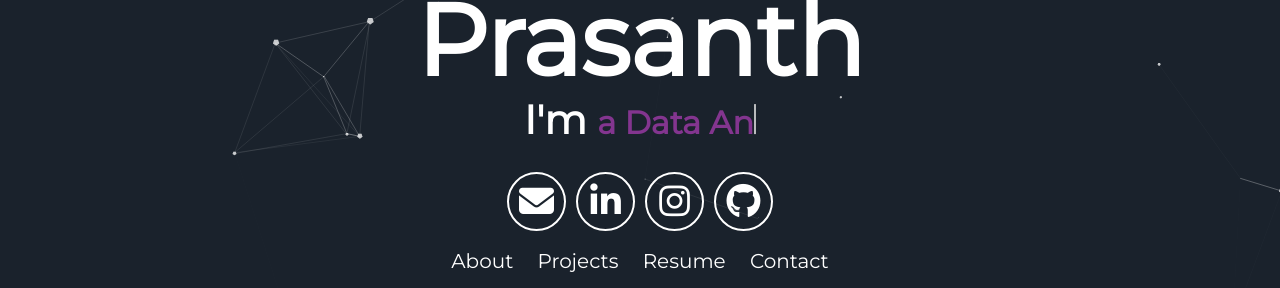
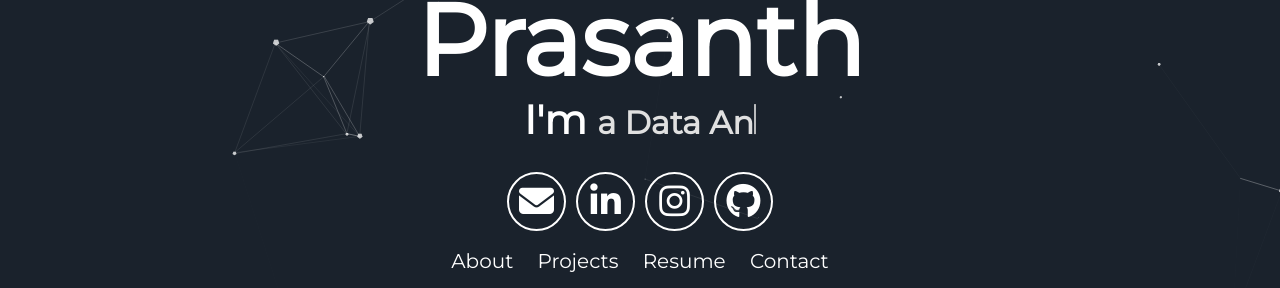
Before and after one commit to pvsp2003/pvsp2003.github.io, a Jekyll site: the page built from index.html, in a window 1280 px wide. Shown: the part 402-690 px from the top of the page. Built offline with Jekyll 4.4.1, drawn with Linux system fonts in a browser that asks for light colours; nearby versions of some CDN libraries.

```diff
--- a/_includes/header.html
+++ b/_includes/header.html
@@ -40,7 +40,7 @@
           .dynamic-text {
             font-size: 2rem;
             font-weight: 600;
-            color: #83358F;
+            color: #e0e0e0;
             display: inline;
         }
 
```
